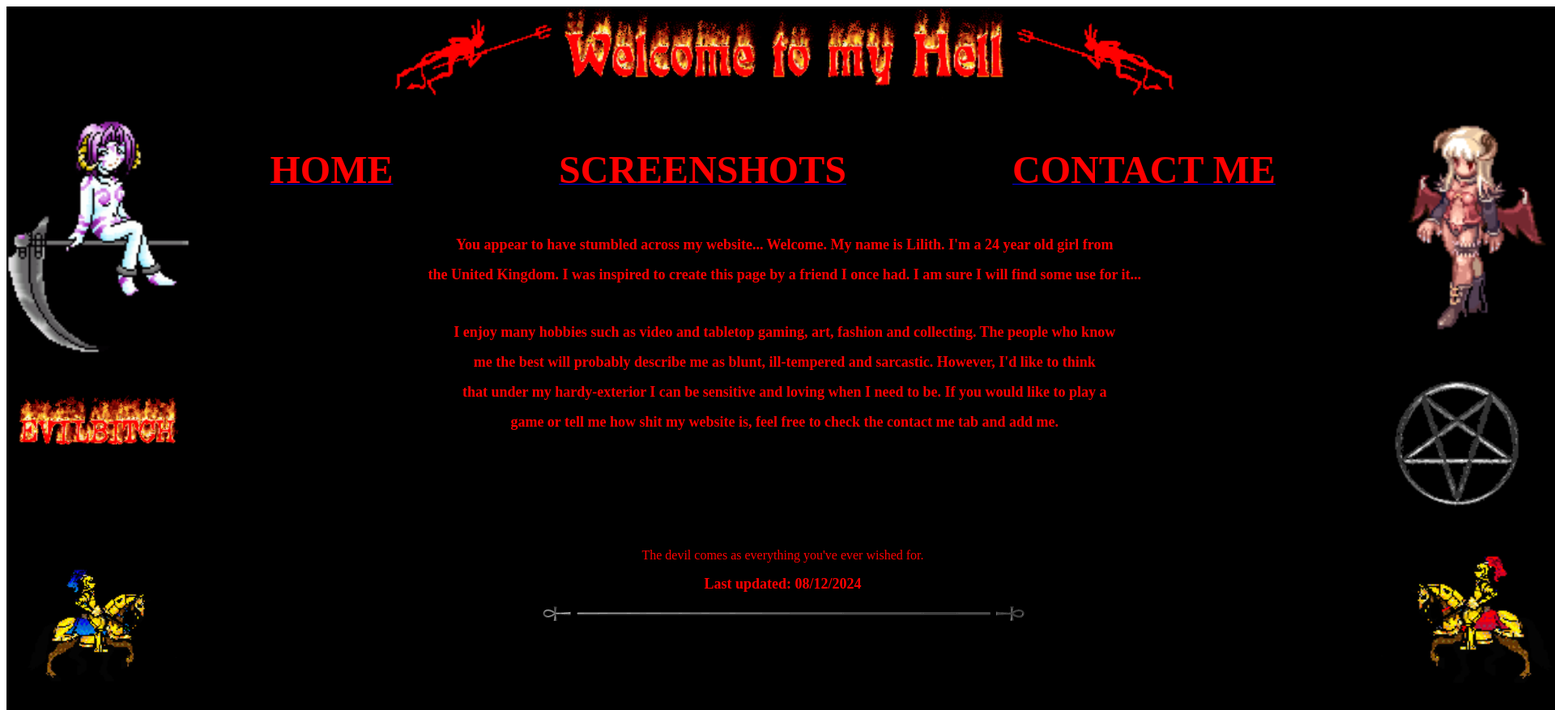
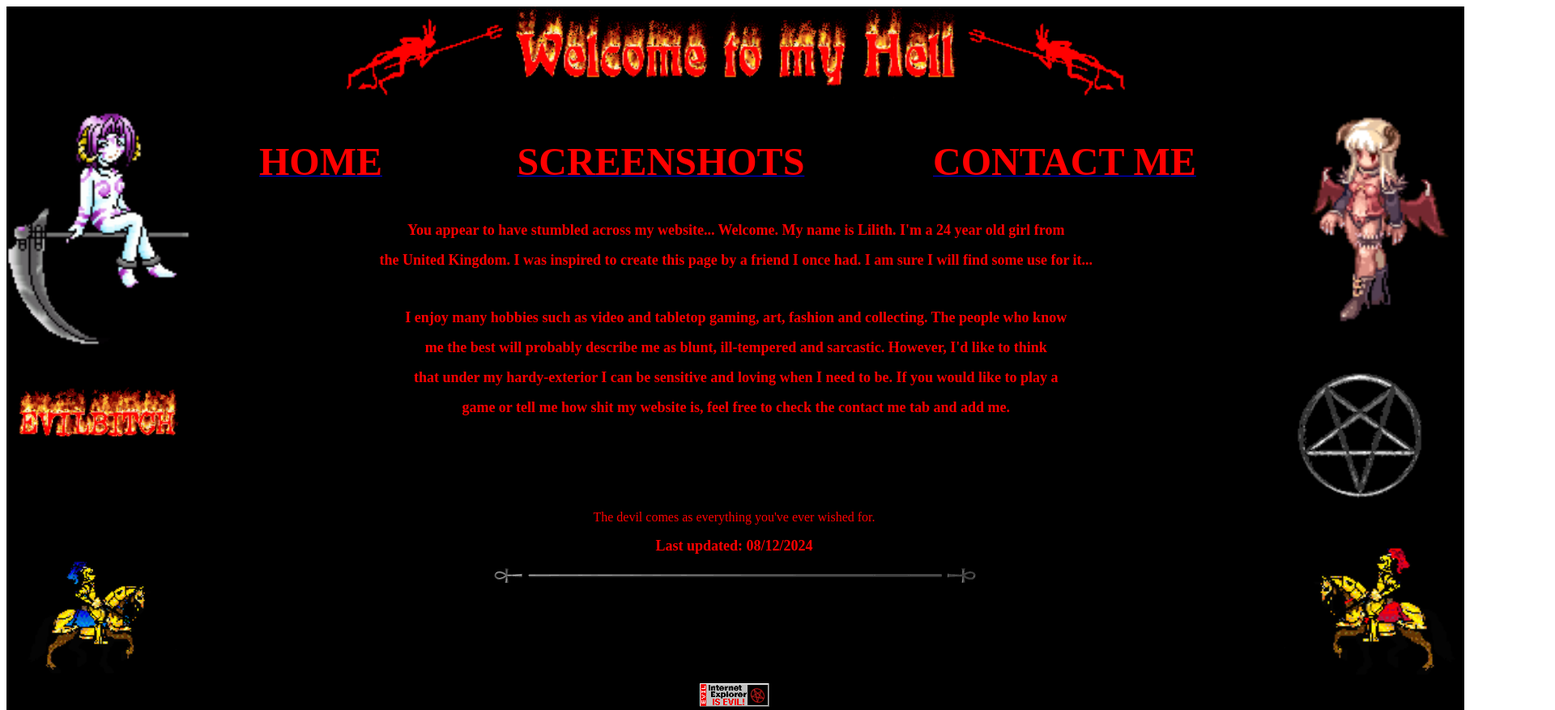
Before and after one commit to Veshweshy/Lilyawawa, a plain HTML site: page Index.html in a window 1280 px wide. Shown: the top 877 px of the page at 81% size, 1920 px wide, since content can reach past the window. Drawn offline with Linux system fonts and the light colour scheme.

Commit message:
Update Index.html

```diff
--- a/Index.html
+++ b/Index.html
@@ -10,7 +10,7 @@
 <body>
 
 <div align="center">
-	<table border="0" cellpadding="0" cellspacing="0" style="border-color: #FF0000" width="1920" height="1080" bgcolor="#000000">
+	<table border="0" cellpadding="0" cellspacing="0" style="border-color: #FF0000" width="1800" height="1000" bgcolor="#000000">
 		<!-- MSTableType="layout" -->
 		<tr>
 			<td valign="top" colspan="7" height="50">
```
